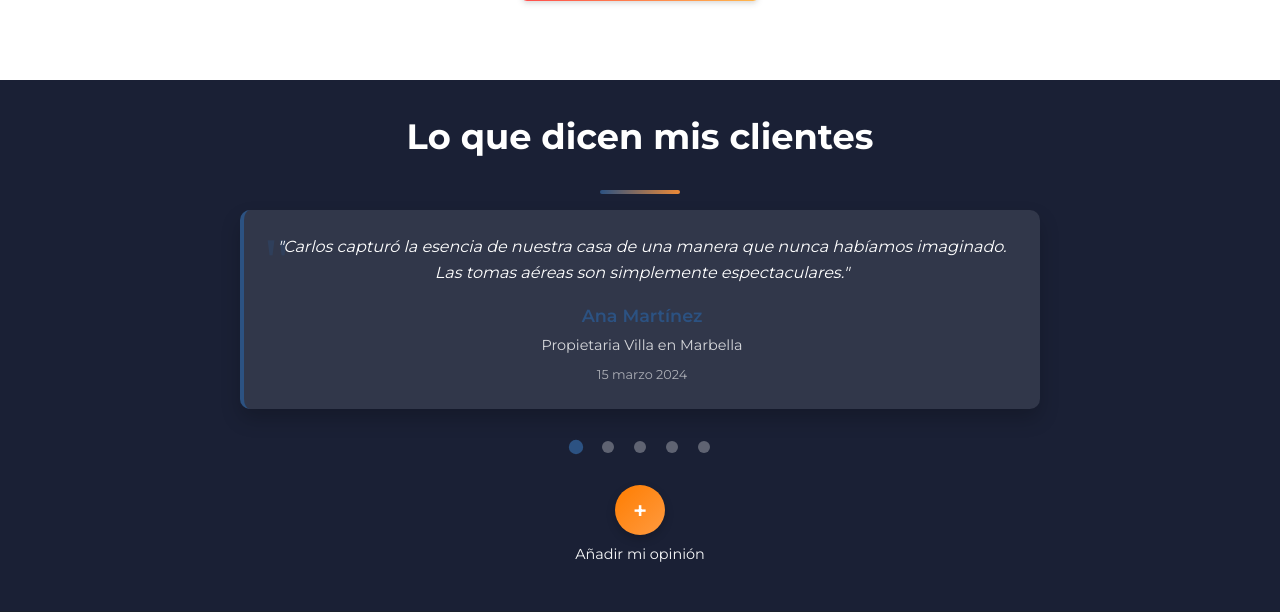
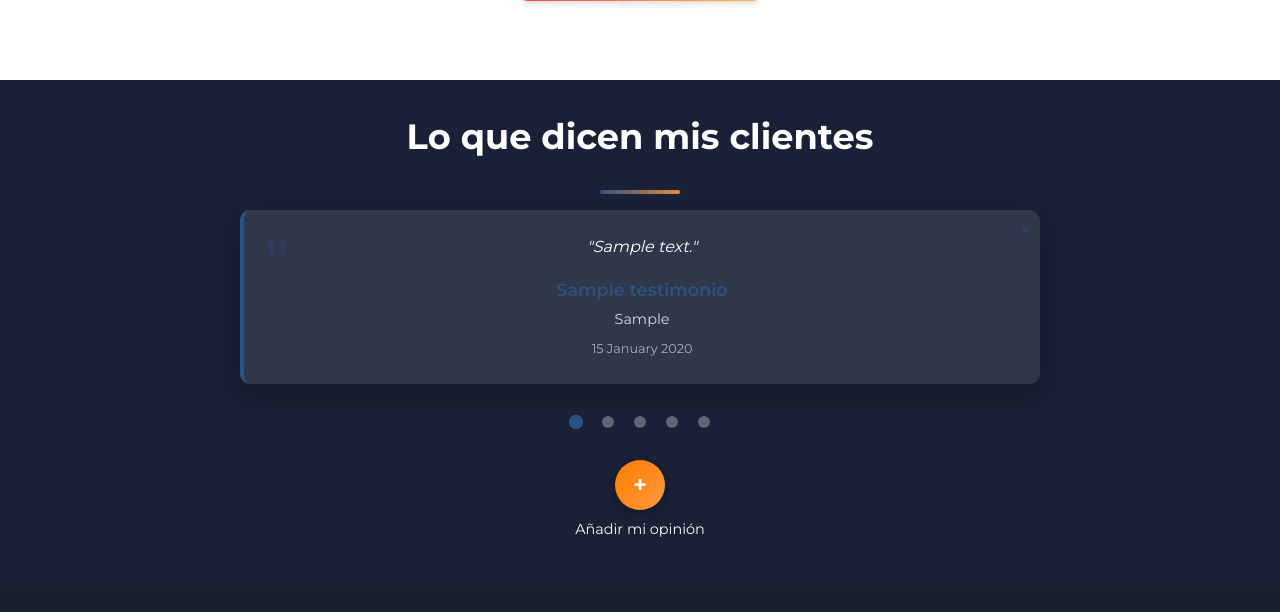
Before and after one commit to 420btc/frerefpv2, a Flask app: page /quienes-somos in a window 1280 px wide. Shown: the part 1183-1795 px from the top of the page. Run offline with Flask 3, Linux system fonts and the light colour scheme; tables that the repository leaves empty hold one stand-in row (values such as "Sample post").

Commit message:
Add API endpoints for managing client testimonials, including adding and deleting functionality.  Also updated the "Who We Are" page to dynamically display testimonials.
Replit-Commit-Author: Agent
Replit-Commit-Session-Id: bfd02ce0-17c1-4126-93ef-c7efa9e75cba
Replit-Commit-Screenshot-Url: https://storage.googleapis.com/screenshot-production-us-central1/067bebea-f227-4ada-808c-ecb15f9e9898/59603ed1-567c-4a70-9bb2-0c0e1722407b.jpg

```diff
--- a/app.py
+++ b/app.py
@@ -253,5 +253,87 @@ def equipamiento_baterias():
 def equipamiento_software():
     return render_template("equipamiento/software.html", emailjs_public_key=emailjs_public_key)
 
+# API para testimonios
+@app.route("/api/testimonios", methods=["GET"])
+def get_testimonios():
+    """API para obtener todos los testimonios aprobados"""
+    testimonios = Testimonio.query.filter_by(aprobado=True).order_by(Testimonio.fecha_creacion.desc()).all()
+    return jsonify({
+        "success": True,
+        "testimonios": [testimonio.to_dict() for testimonio in testimonios]
+    })
+
+@app.route("/api/testimonios", methods=["POST"])
+def add_testimonio():
+    """API para añadir un nuevo testimonio"""
+    try:
+        data = request.json
+        if not data:
+            return jsonify({"success": False, "error": "No se recibieron datos"}), 400
+
+        # Validar datos obligatorios
+        if not all(key in data for key in ['nombre', 'ocupacion', 'texto']):
+            return jsonify({"success": False, "error": "Faltan campos obligatorios"}), 400
+
+        # Obtener la IP del cliente
+        ip_address = request.remote_addr
+
+        # Verificar si ya hay un testimonio reciente de esta IP
+        last_testimonio = Testimonio.query.filter_by(ip_address=ip_address).order_by(Testimonio.fecha_creacion.desc()).first()
+
+        if last_testimonio:
+            # Calcular días desde el último testimonio
+            days_passed = (datetime.utcnow() - last_testimonio.fecha_creacion).days
+            if days_passed < 7:
+                return jsonify({
+                    "success": False,
+                    "error": f"Solo puedes añadir un testimonio cada 7 días. Te quedan {7 - days_passed} días."
+                }), 429
+
+        # Generar un token único para identificación del testimonio
+        token = str(uuid.uuid4())
+
+        # Crear nuevo testimonio
+        testimonio = Testimonio(
+            nombre=data['nombre'],
+            ocupacion=data['ocupacion'],
+            texto=data['texto'],
+            ip_address=ip_address,
+            token=token,
+            aprobado=True  # Por defecto aprobado
+        )
+
+        db.session.add(testimonio)
+        db.session.commit()
+
+        return jsonify({
+            "success": True,
+            "mensaje": "Testimonio añadido correctamente",
+            "testimonio": testimonio.to_dict(),
+            "token": token
+        })
+
+    except Exception as e:
+        app.logger.error(f"Error al añadir testimonio: {str(e)}")
+        return jsonify({"success": False, "error": str(e)}), 500
+
+@app.route("/api/testimonios/<token>", methods=["DELETE"])
+def delete_testimonio(token):
+    """API para eliminar un testimonio por su token"""
+    try:
+        testimonio = Testimonio.query.filter_by(token=token).first()
+
+        if not testimonio:
+            return jsonify({"success": False, "error": "Testimonio no encontrado"}), 404
+
+        db.session.delete(testimonio)
+        db.session.commit()
+
+        return jsonify({"success": True, "mensaje": "Testimonio eliminado correctamente"})
+
+    except Exception as e:
+        app.logger.error(f"Error al eliminar testimonio: {str(e)}")
+        return jsonify({"success": False, "error": str(e)}), 500
+
 if __name__ == "__main__":
     app.run(host="0.0.0.0", port=5000, debug=True)
--- a/templates/quienes-somos.html
+++ b/templates/quienes-somos.html
@@ -71,6 +71,24 @@
     <div class="container">
         <h2 class="section-title" style="color: #fff; margin-bottom: 1.8rem; font-size: 2.2rem; position: relative; text-align: center;">Lo que dicen mis clientes</h2>
         <div class="testimonial-slider">
+            {% if testimonios %}
+                {% for testimonio in testimonios %}
+                <div class="testimonial-slide" {% if testimonio.token %}id="testimonio-{{ testimonio.id }}" data-token="{{ testimonio.token }}"{% endif %}>
+                    <div class="testimonial-content" style="background-color: rgba(255, 255, 255, 0.1); border-radius: 10px; padding: 1.5rem; margin: 0 auto; max-width: 800px; box-shadow: 0 10px 20px rgba(0, 0, 0, 0.2); position: relative; border-left: 4px solid var(--color-primary);">
+                        {% if testimonio.token %}
+                        <button class="delete-testimonial" style="position: absolute; top: 10px; right: 10px; background: none; border: none; color: var(--color-primary); font-size: 18px; cursor: pointer; opacity: 0.7; transition: all 0.3s ease;">&times;</button>
+                        {% endif %}
+                        <p style="font-size: 1rem; line-height: 1.6; font-weight: 400; color: #fff; margin-bottom: 1rem; text-align: center; font-style: italic;">"{{ testimonio.texto }}"</p>
+                        <div class="client-info" style="text-align: center; margin-top: 1rem;">
+                            <span class="client-name" style="display: block; font-weight: 600; color: var(--color-primary); font-size: 1.1rem; margin-bottom: 0.25rem;">{{ testimonio.nombre }}</span>
+                            <span class="client-role" style="display: block; color: rgba(255, 255, 255, 0.8); font-size: 0.9rem;">{{ testimonio.ocupacion }}</span>
+                            <span class="testimonial-date" style="display: block; color: rgba(255, 255, 255, 0.6); font-size: 0.8rem; margin-top: 0.5rem;">{{ testimonio.fecha_creacion.strftime('%d %B %Y') }}</span>
+                        </div>
+                    </div>
+                </div>
+                {% endfor %}
+            {% else %}
+                <!-- Testimonios predeterminados -->
                 <div class="testimonial-slide">
                     <div class="testimonial-content" style="background-color: rgba(255, 255, 255, 0.1); border-radius: 10px; padding: 1.5rem; margin: 0 auto; max-width: 800px; box-shadow: 0 10px 20px rgba(0, 0, 0, 0.2); position: relative; border-left: 4px solid var(--color-primary);">
                         <p style="font-size: 1rem; line-height: 1.6; font-weight: 400; color: #fff; margin-bottom: 1rem; text-align: center; font-style: italic;">"Carlos capturó la esencia de nuestra casa de una manera que nunca habíamos imaginado. Las tomas aéreas son simplemente espectaculares."</p>
@@ -101,26 +119,7 @@
                         </div>
                     </div>
                 </div>
-            <div class="testimonial-slide">
-                <div class="testimonial-content" style="background-color: rgba(255, 255, 255, 0.1); border-radius: 10px; padding: 2rem; margin: 0 auto; max-width: 800px; box-shadow: 0 10px 20px rgba(0, 0, 0, 0.2); position: relative; border-left: 4px solid var(--color-primary);">
-                    <p style="font-size: 1.1rem; line-height: 1.7; font-weight: 400; color: #fff; margin-bottom: 1.5rem; text-align: center; font-style: italic;">"Como agente inmobiliario, necesitaba destacar mis propiedades de manera única. Las grabaciones aéreas de Carlos han sido clave para cerrar ventas rápidamente. Sus videos muestran detalles que las fotografías no pueden capturar."</p>
-                    <div class="client-info" style="text-align: center; margin-top: 1rem;">
-                        <span class="client-name" style="display: block; font-weight: 600; color: var(--color-primary); font-size: 1.1rem; margin-bottom: 0.25rem;">Roberto Núñez</span>
-                        <span class="client-role" style="display: block; color: rgba(255, 255, 255, 0.8); font-size: 0.9rem;">Agente Inmobiliario</span>
-                        <span class="testimonial-date" style="display: block; color: rgba(255, 255, 255, 0.6); font-size: 0.8rem; margin-top: 0.5rem;">5 noviembre 2024</span>
-                    </div>
-                </div>
-            </div>
-            <div class="testimonial-slide">
-                <div class="testimonial-content" style="background-color: rgba(255, 255, 255, 0.1); border-radius: 10px; padding: 2rem; margin: 0 auto; max-width: 800px; box-shadow: 0 10px 20px rgba(0, 0, 0, 0.2); position: relative; border-left: 4px solid var(--color-primary);">
-                    <p style="font-size: 1.1rem; line-height: 1.7; font-weight: 400; color: #fff; margin-bottom: 1.5rem; text-align: center; font-style: italic;">"Contratamos a Freire FPV para grabar nuestra boda y fue la mejor decisión. La perspectiva aérea capturó momentos mágicos que un fotógrafo convencional no habría podido. Muy recomendable para cualquier celebración especial."</p>
-                    <div class="client-info" style="text-align: center; margin-top: 1rem;">
-                        <span class="client-name" style="display: block; font-weight: 600; color: var(--color-primary); font-size: 1.1rem; margin-bottom: 0.25rem;">Elena y Pedro Jiménez</span>
-                        <span class="client-role" style="display: block; color: rgba(255, 255, 255, 0.8); font-size: 0.9rem;">Recién casados</span>
-                        <span class="testimonial-date" style="display: block; color: rgba(255, 255, 255, 0.6); font-size: 0.8rem; margin-top: 0.5rem;">8 enero 2025</span>
-                    </div>
-                </div>
-            </div>
+            {% endif %}
         </div>
         <div class="testimonial-dots" style="display: flex; justify-content: center; margin-top: 2rem;">
             <span class="dot active" style="width: 12px; height: 12px; border-radius: 50%; background-color: var(--color-primary); margin: 0 6px; cursor: pointer; transform: scale(1.2);"></span>
```
Lines whose indentation alone changed are shown as unchanged.
